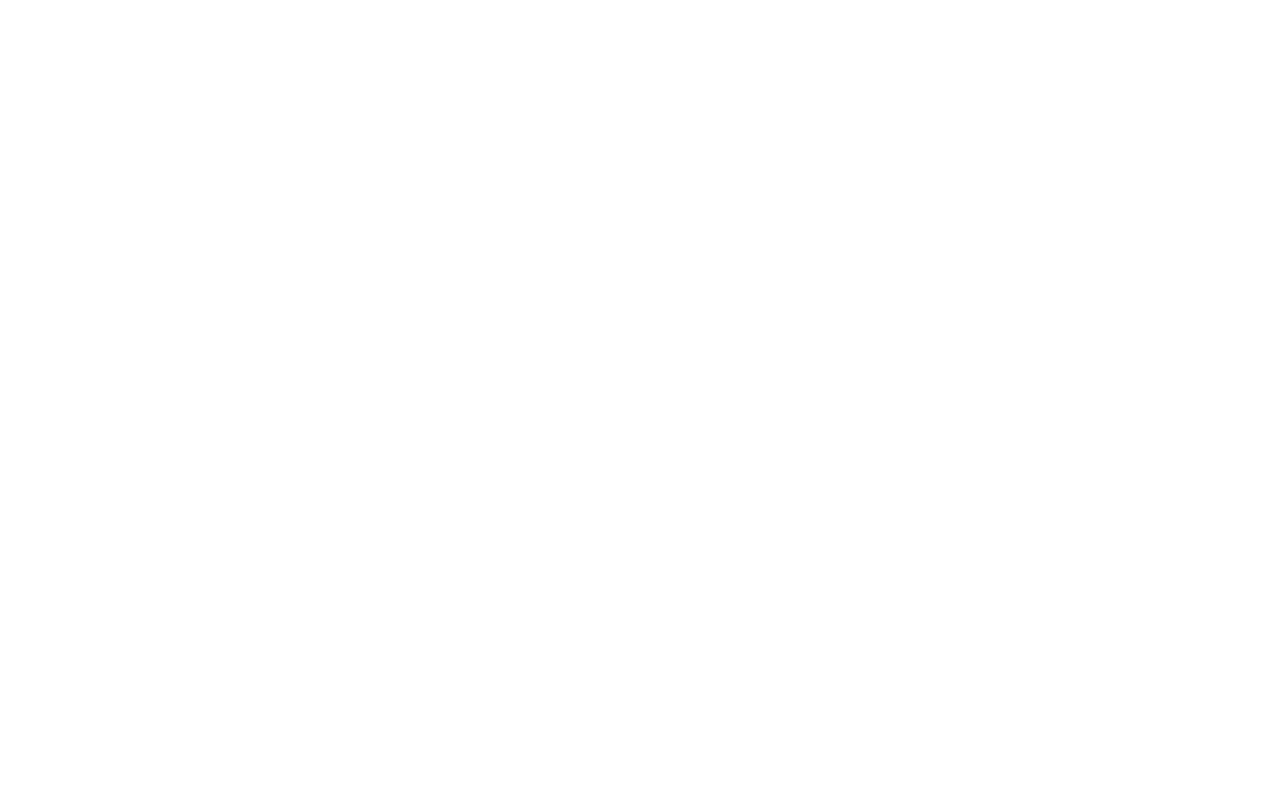
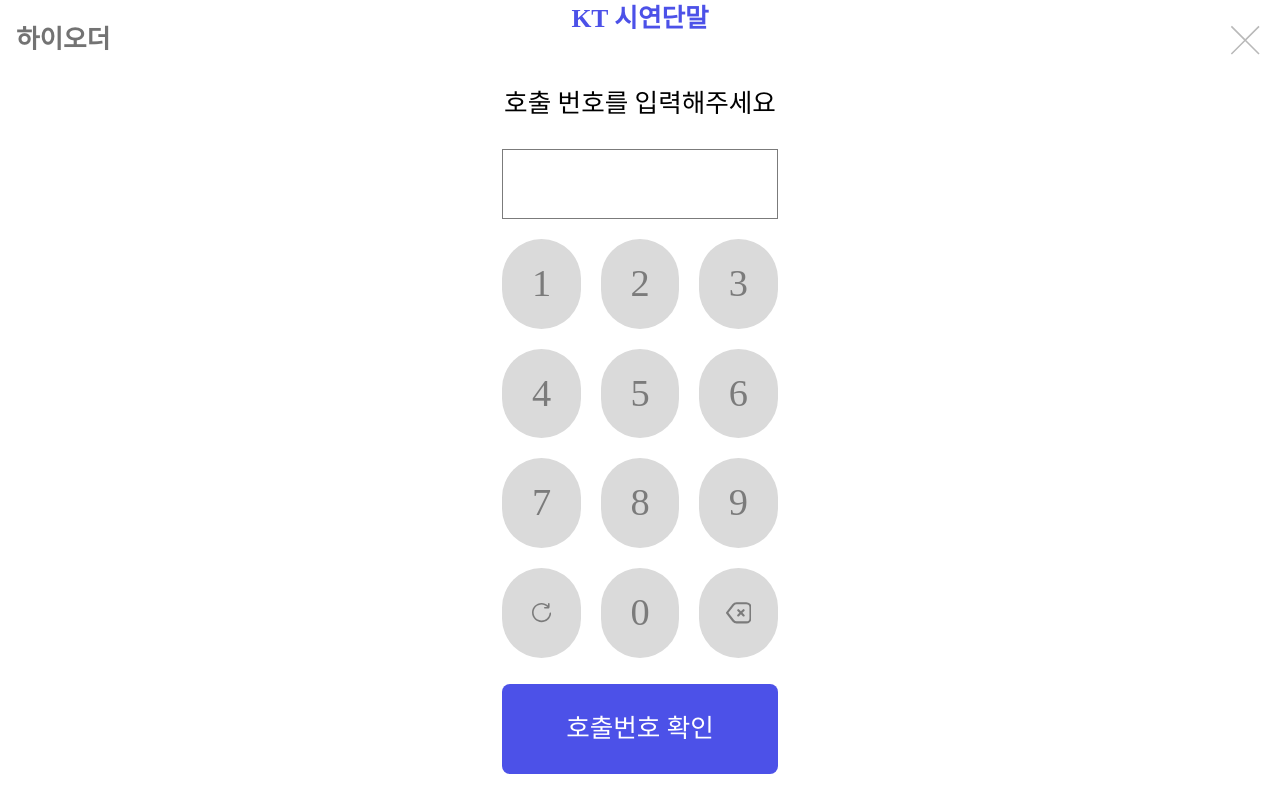
Before and after one commit to Blank-Check-Capstone/frontend, a React (Create React App) app: page /admin in a window 1280 px wide. Before the commit this address had no page. Built offline with nearby package versions, Linux system fonts and the light colour scheme; a web font is replaced by a local one.

Commit message:
어드민 로그인

```diff
--- a/src/App.js
+++ b/src/App.js
@@ -7,6 +7,7 @@
 import ChatSelection from "./components/OrderBoard/ChatSelection";
 import OrderLog from "./components/OrderBoard/OrderLog";
 import Gifticon from "./components/OrderBoard/Gifticon";
+import AdminLogin from "./components/OrderBoard/AdminLogin";
 
 const chatrooms = [
   {
@@ -49,6 +50,7 @@
       <Routes>
         <Route path="/alert" element={<NoticeBoard />} />
         <Route path="/log" element={<OrderLog />} />
+        <Route path="/admin" element={<AdminLogin />} />
         <Route path="/chatting" element={<Chatting type={1} />} />
         <Route
           path="/chatting/:chatId"
--- /dev/null
+++ b/src/components/OrderBoard/AdminLogin.jsx
@@ -0,0 +1,85 @@
+const AdminLogin = () => {
+  return (
+    <div className="w-full h-screen">
+      <div className="w-full h-[10%] flex items-center justify-between">
+        <div className="flex text-[#737373] text-[2vw] font-semibold h-full w-[10%] items-center px-4">
+          하이오더
+        </div>
+        <div className="mb-auto text-[#4c51e8] text-[2vw] font-semibold">
+          KT 시연단말
+        </div>
+        <div className="h-full w-[10%] flex items-center">
+          <svg
+            className="w-[3vw] h-[3vw] fill-[#b9b9b9] cursor-pointer ml-auto mx-4"
+            xmlns="http://www.w3.org/2000/svg"
+            viewBox="0 0 50 50"
+          >
+            <path d="M 7.71875 6.28125 L 6.28125 7.71875 L 23.5625 25 L 6.28125 42.28125 L 7.71875 43.71875 L 25 26.4375 L 42.28125 43.71875 L 43.71875 42.28125 L 26.4375 25 L 43.71875 7.71875 L 42.28125 6.28125 L 25 23.5625 Z" />
+          </svg>
+        </div>
+      </div>
+      <div className="w-full h-[90%] flex justify-center">
+        <div className="h-full w-[50%]  flex flex-col items-center justify-center">
+          <div className="w-[43%] h-[7%] text-[2vw] flex items-center justify-center">
+            호출 번호를 입력해주세요
+          </div>
+          <div className="w-[43%] h-[10%] border-[#7B7B7B] border my-5"></div>
+          <div className="h-[60%] w-[43%] grid grid-cols-3 font-sans gap-5">
+            <div className="w-full h-full bg-[#dadada] text-[#7B7B7B] text-[3vw] flex items-center justify-center rounded-full">
+              1
+            </div>
+            <div className="w-full h-full bg-[#dadada] text-[#7B7B7B] text-[3vw] flex items-center justify-center rounded-full">
+              2
+            </div>
+            <div className="w-full h-full bg-[#dadada] text-[#7B7B7B] text-[3vw] flex items-center justify-center rounded-full">
+              3
+            </div>
+            <div className="w-full h-full bg-[#dadada] text-[#7B7B7B] text-[3vw] flex items-center justify-center rounded-full">
+              4
+            </div>
+            <div className="w-full h-full bg-[#dadada] text-[#7B7B7B] text-[3vw] flex items-center justify-center rounded-full">
+              5
+            </div>
+            <div className="w-full h-full bg-[#dadada] text-[#7B7B7B] text-[3vw] flex items-center justify-center rounded-full">
+              6
+            </div>
+            <div className="w-full h-full bg-[#dadada] text-[#7B7B7B] text-[3vw] flex items-center justify-center rounded-full">
+              7
+            </div>
+            <div className="w-full h-full bg-[#dadada] text-[#7B7B7B] text-[3vw] flex items-center justify-center rounded-full">
+              8
+            </div>
+            <div className="w-full h-full bg-[#dadada] text-[#7B7B7B] text-[3vw] flex items-center justify-center rounded-full">
+              9
+            </div>
+            <div className="w-full h-full bg-[#dadada] text-[#7B7B7B] text-[3vw] flex items-center justify-center rounded-full">
+              <svg
+                className="h-[1.5vw] fill-[#7B7B7B]"
+                viewBox="0 0 512 512"
+                xmlns="http://www.w3.org/2000/svg"
+              >
+                <path d="M256 0C319.808 0 380.011 23.744 426.667 65.664V21.3333C426.667 9.536 436.224 0 448 0C459.776 0 469.334 9.536 469.334 21.3333V106.667C469.334 130.197 450.198 149.333 426.667 149.333H341.334C329.558 149.333 320 139.797 320 128C320 116.203 329.558 106.667 341.334 106.667H408.107C368.086 65.856 313.771 42.6667 256 42.6667C138.368 42.6667 42.6668 138.368 42.6668 256C42.6668 373.632 138.368 469.333 256 469.333C367.147 469.333 458.496 385.963 468.459 275.413C469.504 263.68 479.68 255.019 491.627 256.085C503.36 257.152 512 267.52 510.955 279.253C498.987 411.947 389.376 512 256 512C114.838 512 0.00014753 397.163 0.00014753 256C0.00014753 114.837 114.838 0 256 0Z" />
+              </svg>
+            </div>
+            <div className="w-full h-full bg-[#dadada] text-[#7B7B7B] text-[3vw] flex items-center justify-center rounded-full">
+              0
+            </div>
+            <div className="w-full h-full bg-[#dadada] text-[#7B7B7B] text-[3vw] flex items-center justify-center rounded-full">
+              <svg
+                className="h-[2vw] fill-[#7B7B7B]"
+                viewBox="0 0 24 24"
+                xmlns="http://www.w3.org/2000/svg"
+              >
+                <path d="m19 2h-9.044a4.966 4.966 0 0 0 -3.946 1.931l-5.8 7.455a1 1 0 0 0 0 1.228l5.8 7.455a4.966 4.966 0 0 0 3.946 1.931h9.044a5.006 5.006 0 0 0 5-5v-10a5.006 5.006 0 0 0 -5-5zm3 15a3 3 0 0 1 -3 3h-9.044a2.979 2.979 0 0 1 -2.368-1.158l-5.321-6.842 5.321-6.842a2.979 2.979 0 0 1 2.368-1.158h9.044a3 3 0 0 1 3 3zm-4.793-6.793-1.793 1.793 1.793 1.793a1 1 0 1 1 -1.414 1.414l-1.793-1.793-1.793 1.793a1 1 0 0 1 -1.414-1.414l1.793-1.793-1.793-1.793a1 1 0 0 1 1.414-1.414l1.793 1.793 1.793-1.793a1 1 0 0 1 1.414 1.414z" />
+              </svg>
+            </div>
+          </div>
+          <div className="w-[43%] h-[13%] my-[2vw] bg-[#4c51e8] text-white flex items-center justify-center text-[2vw] rounded-lg">
+            호출번호 확인
+          </div>
+        </div>
+      </div>
+    </div>
+  );
+};
+export default AdminLogin;
--- a/src/components/OrderBoard/Modal/Call.jsx
+++ b/src/components/OrderBoard/Modal/Call.jsx
@@ -27,12 +27,7 @@
 ];
 
 const Call = ({ closeCallModal }) => {
-  const [selectedCalls, setSelectedCalls] = useState([
-    {
-      id: 1,
-      amount: 9,
-    },
-  ]);
+  const [selectedCalls, setSelectedCalls] = useState([]);
 
   const getCallById = (id) => {
     return callMenus.find((callMenu) => callMenu.id == id);
```
Also changed, not shown: 1 other file (tests, documents, lock files or other folders).
